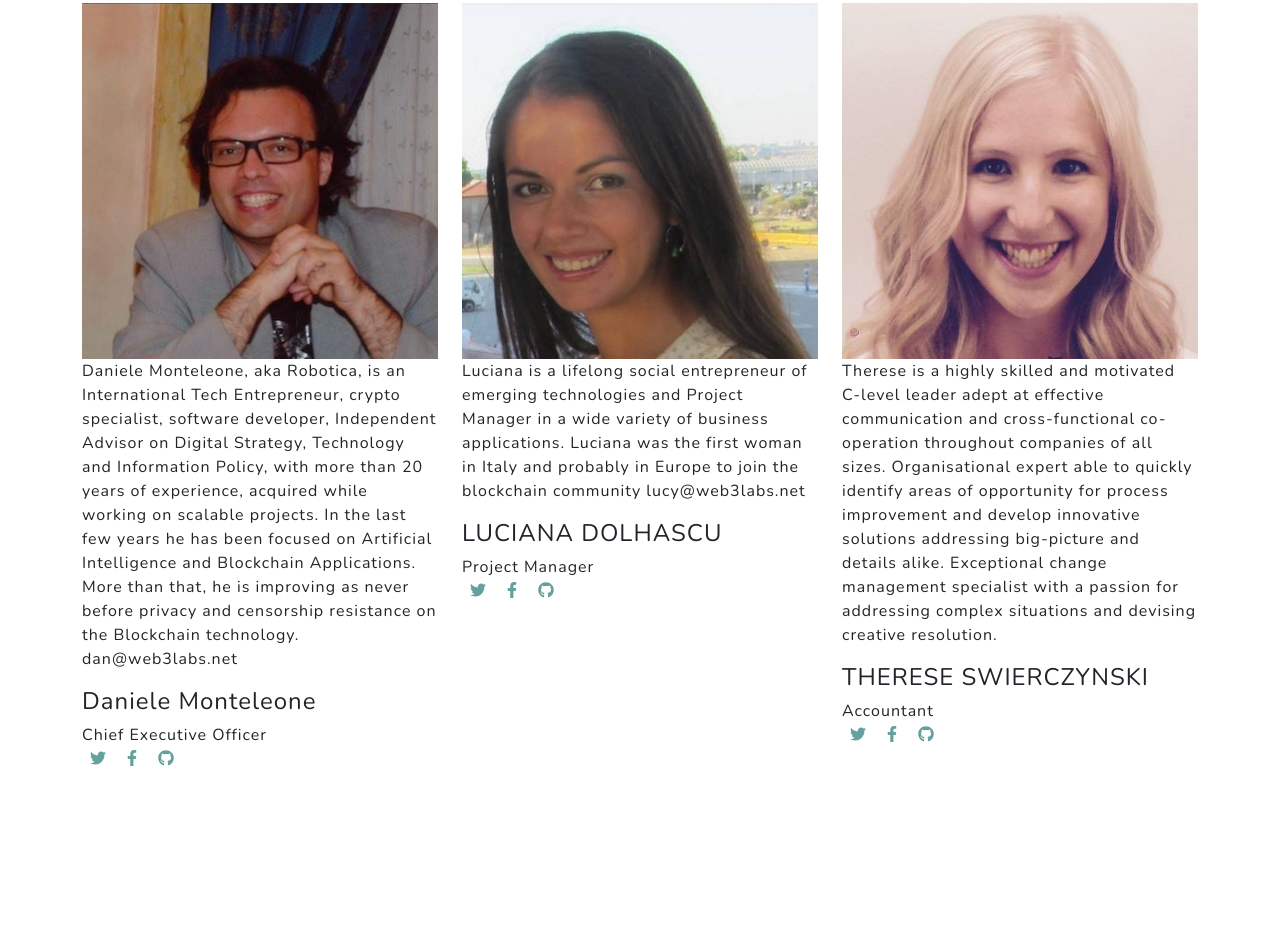
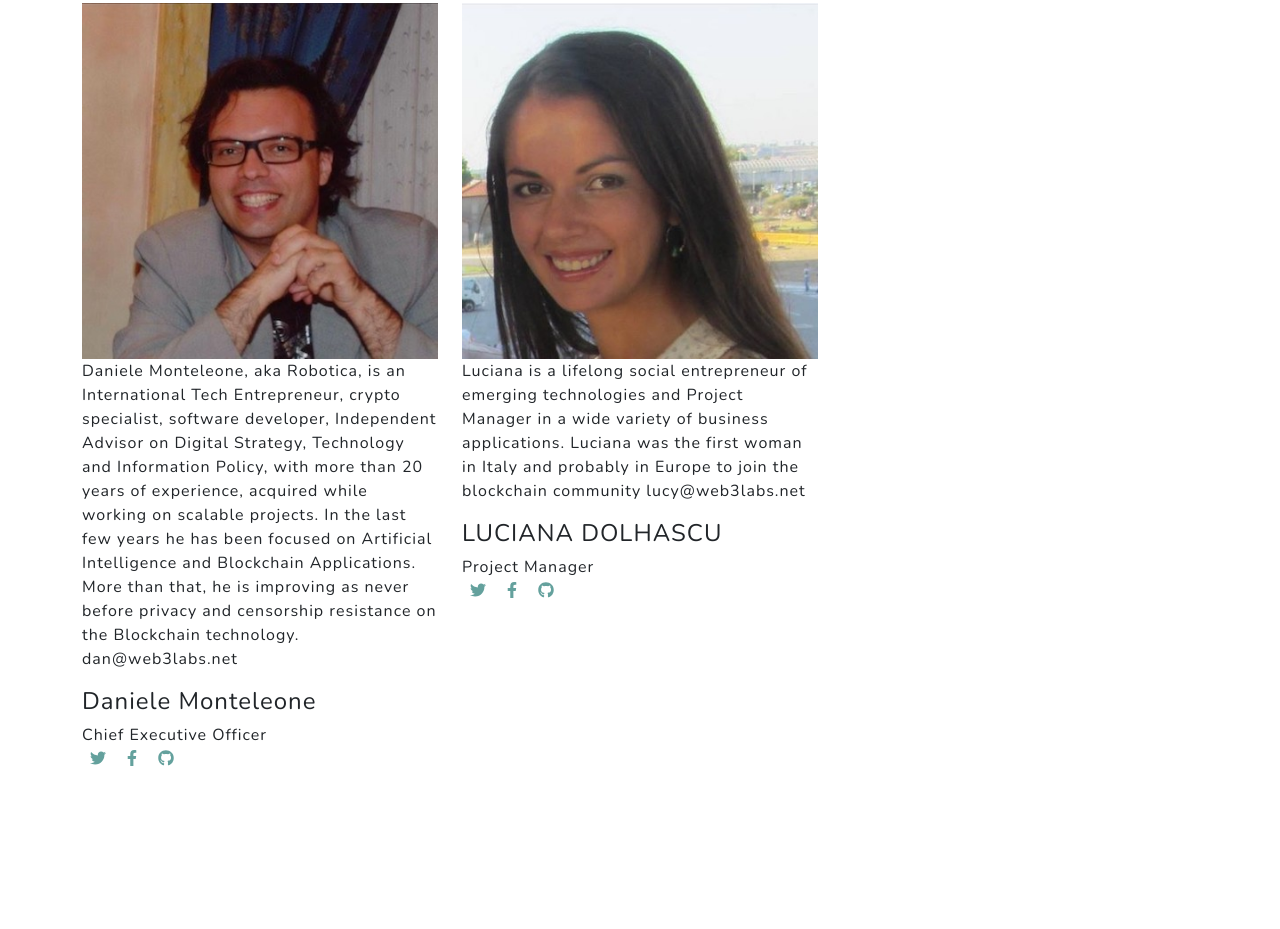
Before and after one commit to paolomajo/web3, a plain HTML site: page index.html in a window 1280 px wide. Shown: the part 4005-4934 px from the top of the page. Drawn offline with nearby package versions, Linux system fonts and the light colour scheme.

Commit message:
Add files via upload

```diff
--- a/index.html
+++ b/index.html
@@ -234,24 +234,7 @@ lucy@web3labs.net</p>
 
 
 
-          <div class="col-lg-4 col-md-6 d-flex align-items-stretch">
-            <div class="member">
-              <div class="member-img">
-                <img src="therese.jpeg" class="img-fluid" alt="">
-               <p> Therese is a highly skilled and motivated C-level leader adept at effective communication and cross-functional co-operation throughout companies of all sizes. Organisational expert able to quickly identify areas of opportunity for process improvement and develop innovative solutions addressing big-picture and details alike. Exceptional change management specialist with a passion for addressing complex situations and devising creative resolution.
-</p>
-              </div>
-              <div class="member-info">
-                <h4>THERESE SWIERCZYNSKI</h4>
-                <span>Accountant</span>
-              </div>
-              <div class="social">
-                  <a class="mx-2" href="#!"><i class="fab fa-twitter"></i></a>
-                    <a class="mx-2" href="#!"><i class="fab fa-facebook-f"></i></a>
-                    <a class="mx-2" href="#!"><i class="fab fa-github"></i></a>
-                </div>
-            </div>
-          </div>
+
 
         </div>
 
```
